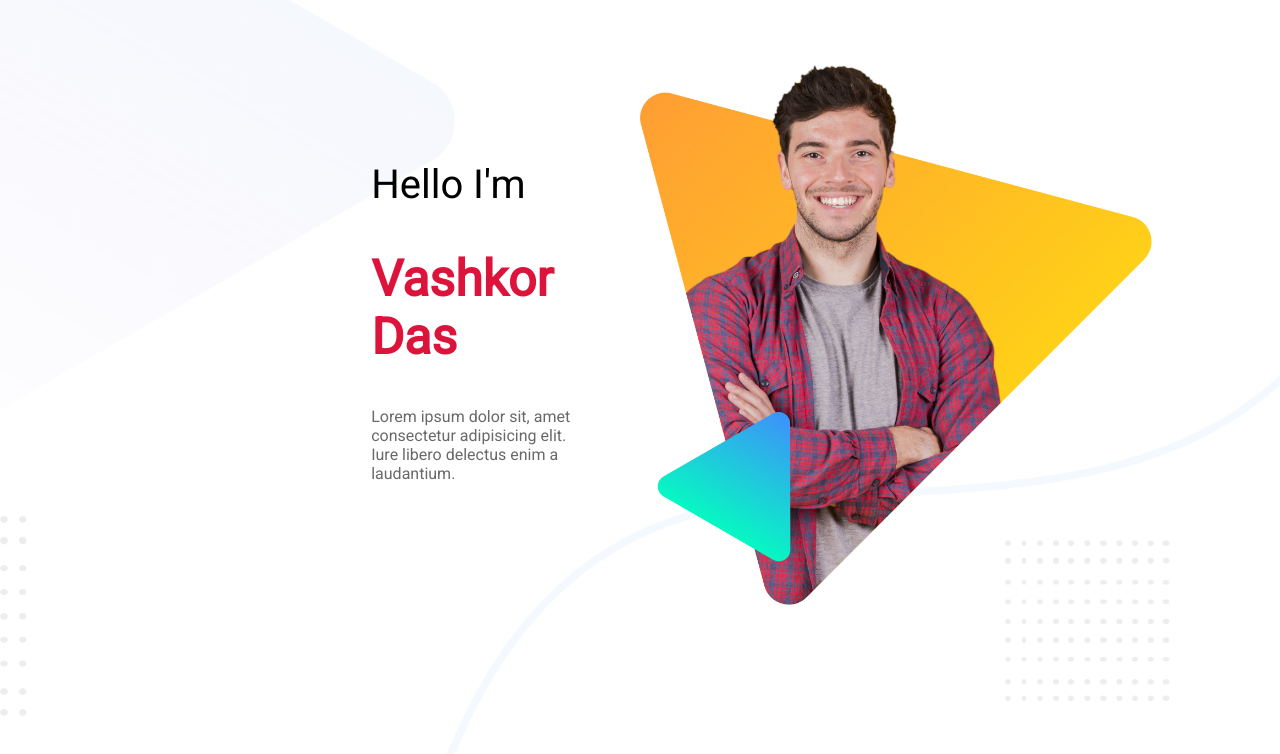
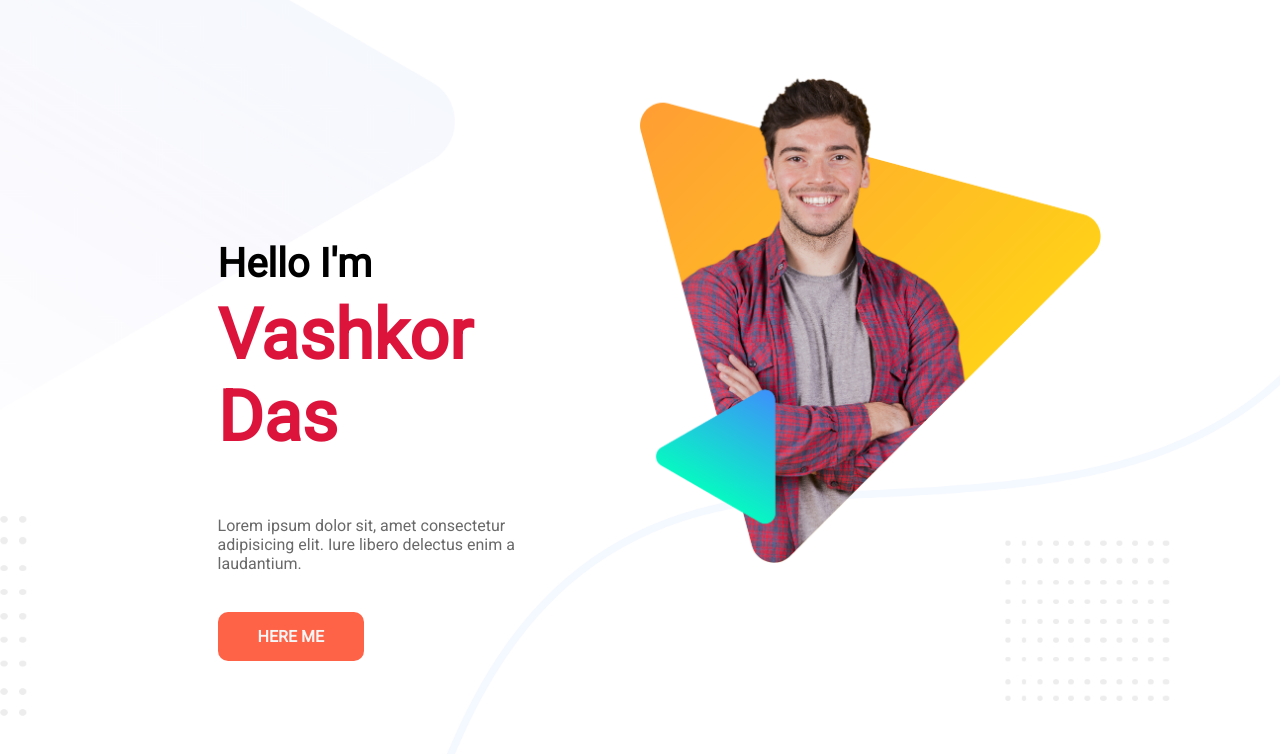
Before and after one commit to VASHKOR-DAS/personal-website, a plain HTML site: page index.html in a window 1280 px wide. Drawn offline with Linux system fonts and the light colour scheme.

Commit message:
first step done

```diff
--- a/index.html
+++ b/index.html
@@ -17,12 +17,16 @@
 <body>
     <section id="section1-bg">
         <div class="half-width">
-            <h2>Hello I'm</h2>
-            <h1> <span class="orange-highlight">Vashkor Das</span> </h1>
+            <h1> <span class="little-h1">Hello I'm </span>
+                <br>
+                <span class="orange-highlight">Vashkor Das<span>
+            </h1>
+
             <p>
                 Lorem ipsum dolor sit, amet consectetur adipisicing elit. Iure libero delectus enim a laudantium.
             </p>
-
+            <br><br>
+            <a class="link-button" href="http://www.facebook.com/mr.korola" target="_blank" rel="noopener noreferrer"> HERE ME</a>
         </div>
 
         <div class="half-width">
--- a/style.css
+++ b/style.css
@@ -20,16 +20,15 @@ section {
 
 
 h1 {
-    font-size: 50px;
-    padding-left: 60%;
+    font-size: 70px;
+    padding-left: 30%;
+    padding-top: 30%;
 }
 
-h2 {
+.little-h1{
     font-size: 40px;
-    font-weight: 500;
-    padding-left: 25%;
-    padding-left: 60%;
-    padding-top: 25%;
+    font-weight: 600;
+
 }
 
 .half-width {
@@ -41,8 +40,8 @@ h2 {
 }
 
 .img1{
-    width: 100%;
-    padding-top: 12.5%;
+    width: 90%;
+    padding-top: 15%;
 
 
 }
@@ -54,5 +53,19 @@ h2 {
 
 p {
     color: dimgrey;
-    padding-left: 60%;
+    padding-left: 30%;
 }
+
+.link-button{
+    text-decoration: none;
+    background-image: linear-gradient(45deg, tomato, tomato);
+    border-radius: 10px;
+    text-align: center;
+    color: whitesmoke;
+    font-weight: 700;
+    padding: 15px 40px;
+    margin-left: 30%;
+
+
+
+}
```
